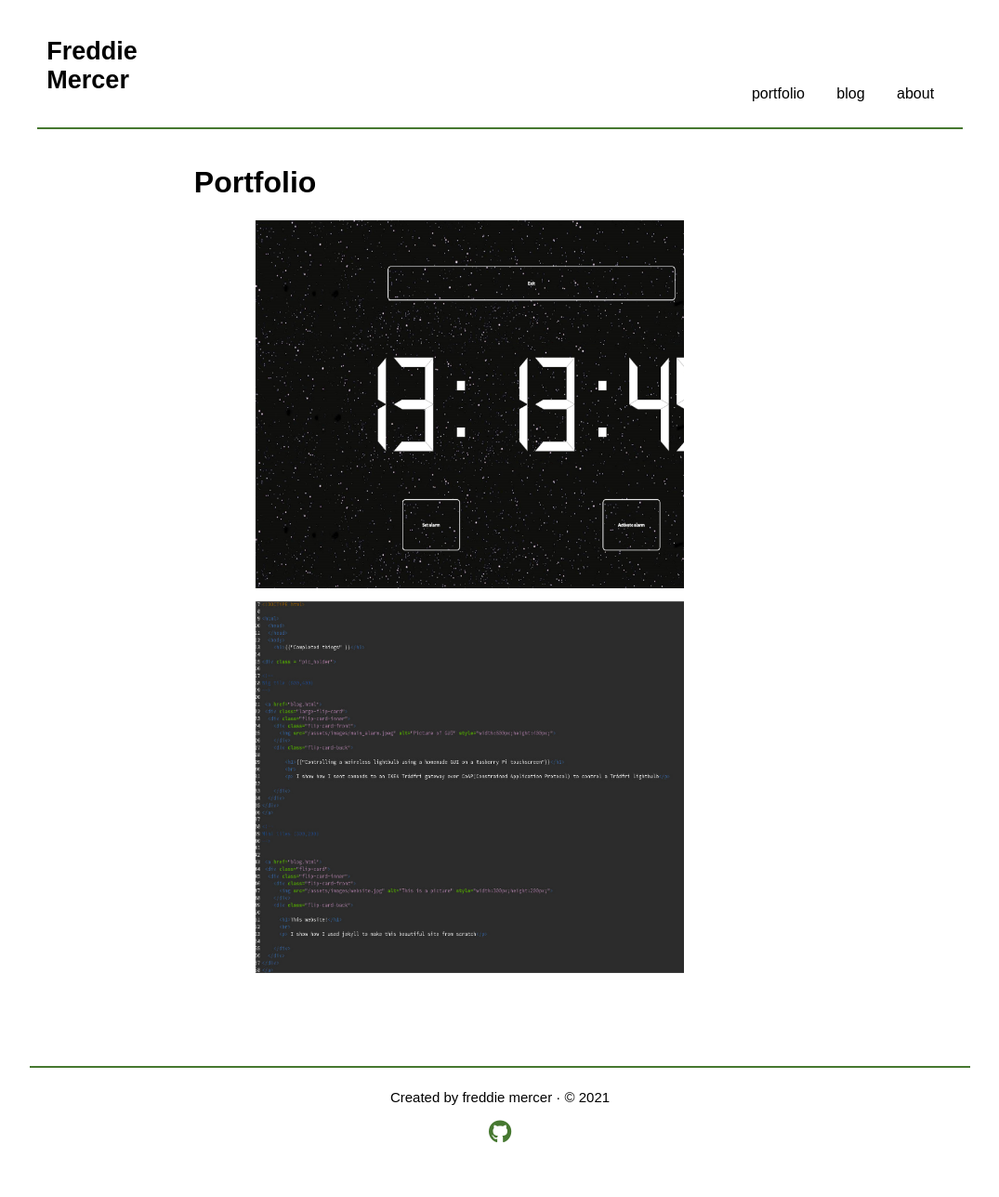
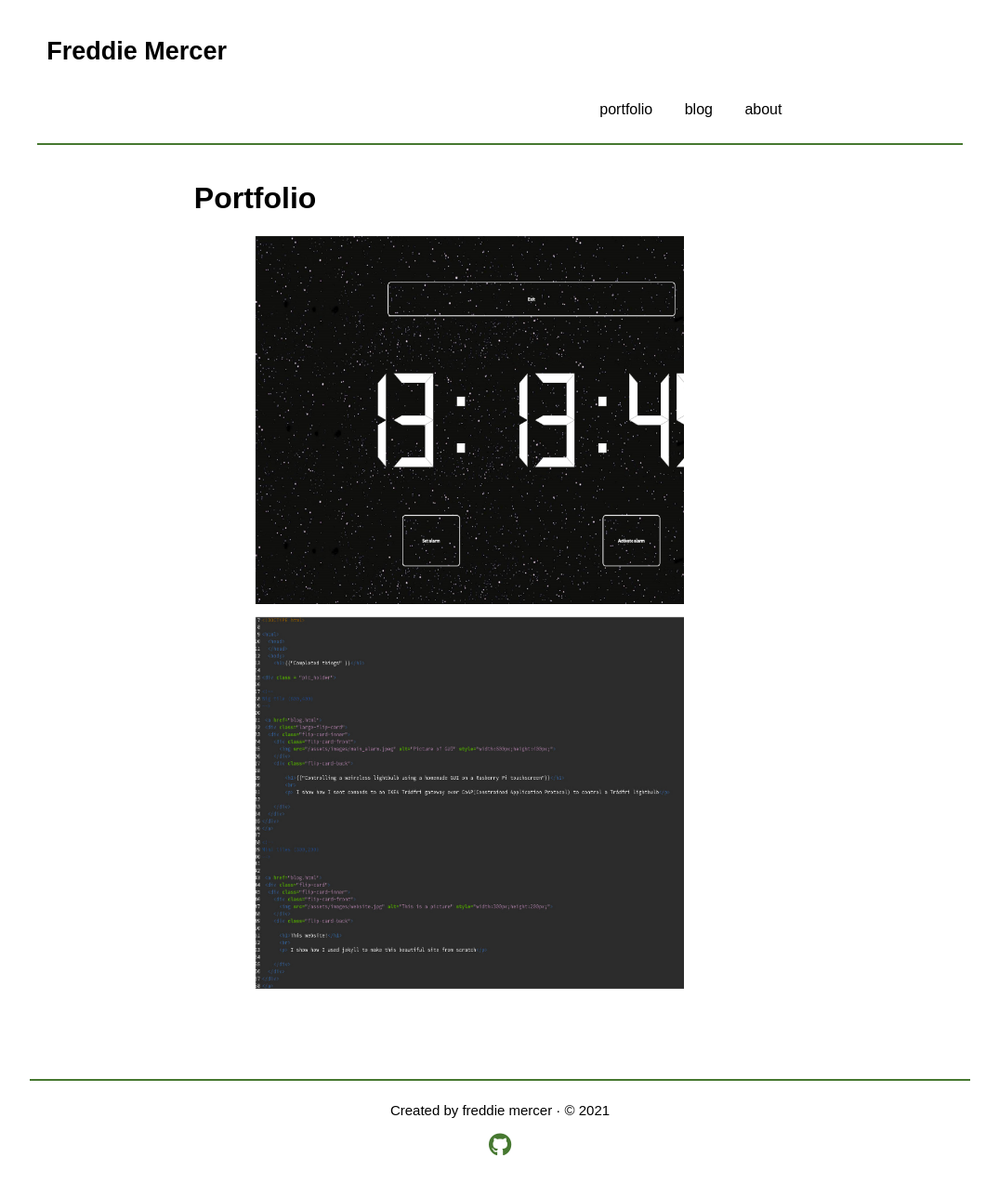
Before and after one commit to Fr3dMer/Fr3dMer.github.io, a Jekyll site: the page built from index.html, in a window 1280 px wide. Shown: the whole page at 93% size, without its empty margins (102-1177 px from the left). Built offline with Jekyll 4.4.1, drawn with Linux system fonts in a browser that asks for light colours; nearby versions of some CDN libraries; before the commit the page ends 1246 px from its top, so only the background shows below that.

Commit message:
Update main.scss

```diff
--- a/_sass/main.scss
+++ b/_sass/main.scss
@@ -15,7 +15,6 @@
 	text-decoration: none;
 	display: inline-block;
 	padding-left: 1%;
-	width: 15%;
 	height: 100%;
 	display: inline-block; *display: inline; zoom: 1; vertical-align: top;
 }
@@ -98,7 +97,7 @@ a:hover {
 #body {
    padding:0;
    min-height: 650px;
-   padding-bottom:8%;   /* Height of the footer */
+   padding-bottom:10%;   /* Height of the footer */
 }
 
 
@@ -107,7 +106,7 @@ a:hover {
    position:absolute;
    bottom: 0;
    width:100%;
-   height:8%;   /* Height of the footer */
+   height:10%;   /* Height of the footer */
    background-color: white;
    text-align: center;
    float: left;
```
